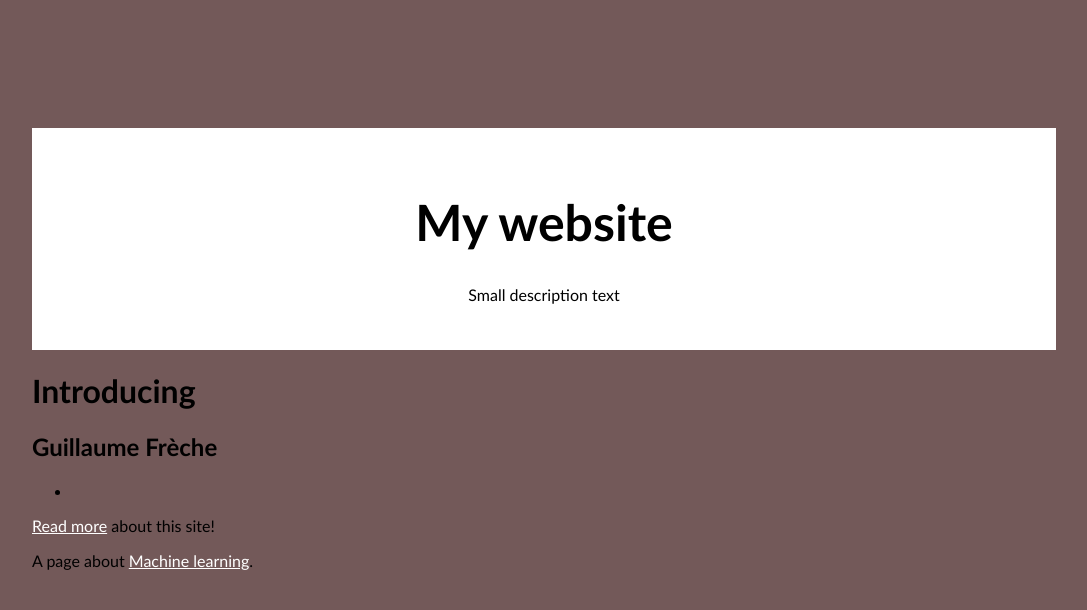
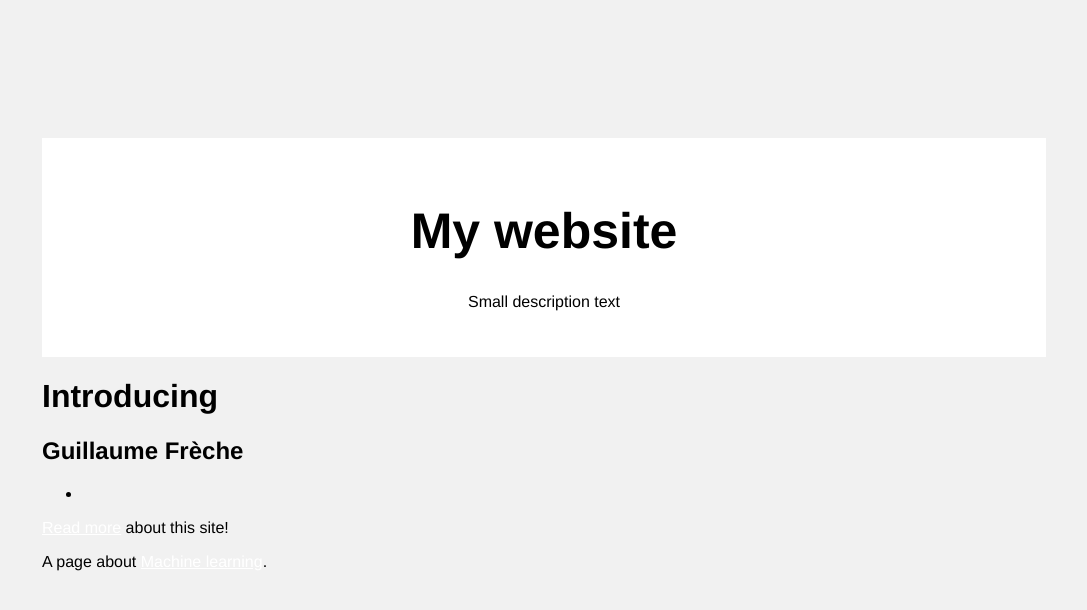
Before and after one commit to grfreche/grfreche.github.io, a Jekyll site: the page built from index.md, in a window 1280 px wide. Shown: the top 610 px of the page, without its empty margins (96-1183 px from the left). Built offline with Jekyll 4.4.1, drawn with Linux system fonts in a browser that asks for light colours.

Commit message:
Update default.html

```diff
--- a/_layouts/default.html
+++ b/_layouts/default.html
@@ -16,6 +16,13 @@
     {% endfor %}
 
     <style>
+
+      body{
+        font-family: Helvetica;
+        padding: 10px;
+        background: #f1f1f1;
+      }
+
       .header{
         padding: 30px;
         text-align: center;
```
